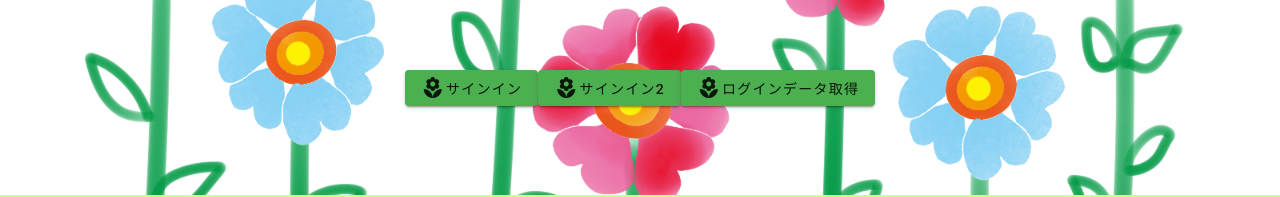
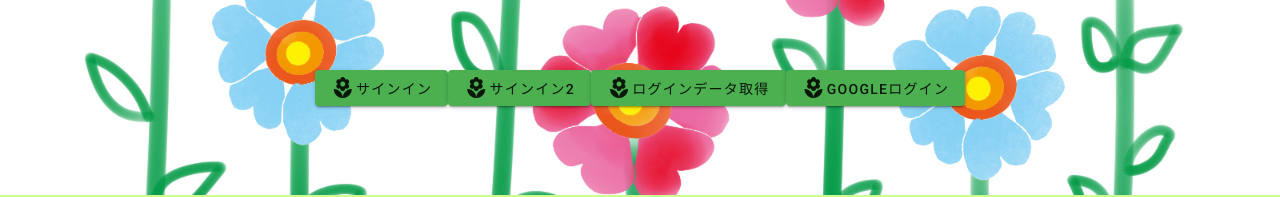
Before and after one commit to salt877/nyokki, a Vue app: page /signIn in a window 1280 px wide. Shown: the part 669-866 px from the top of the page. Built offline with nearby package versions, Linux system fonts and the light colour scheme; no server answers.

Commit message:
firebaseのインストールとGoogleログインの実装

```diff
--- a/package.json
+++ b/package.json
@@ -12,6 +12,7 @@
     "axios": "^0.21.0",
     "chart.js": "^2.9.4",
     "core-js": "^3.6.5",
+    "firebase": "^8.0.2",
     "moment": "^2.29.1",
     "vue": "^2.6.11",
     "vue-chartjs": "^3.5.1",
--- a/src/main.js
+++ b/src/main.js
@@ -4,10 +4,24 @@ import router from './router';
 import vuetify from './plugins/vuetify';
 import axios from 'axios'
 import store from './store';
+import firebase from 'firebase';
 
 Vue.config.productionTip = false
 
 axios.defaults.baseURL = process.env.VUE_APP_API_BASE_URL;
+
+// firebaseの設定
+var firebaseConfig = {
+  apiKey: "AIzaSyDEnfHmnNFAON0qVZNrBd65BiQOi2Cc0Lc",
+  authDomain: "nyokki-d9226.firebaseapp.com",
+  databaseURL: "https://nyokki-d9226.firebaseio.com",
+  projectId: "nyokki-d9226",
+  storageBucket: "nyokki-d9226.appspot.com",
+  messagingSenderId: "736172500788",
+  appId: "1:736172500788:web:b3f034e86c0e5e8242a761"
+};
+// Initialize Firebase
+firebase.initializeApp(firebaseConfig);
 
 new Vue({
   router: router,
--- a/src/views/SignIn.vue
+++ b/src/views/SignIn.vue
@@ -73,13 +73,16 @@
       <v-btn class="loginButton" color="green" @click="signIn"><v-icon>mdi-flower</v-icon>サインイン</v-btn>
       <v-btn class="loginButton" color="green" @click="signIn2"><v-icon>mdi-flower</v-icon>サインイン2</v-btn>
       <v-btn class="loginButton" color="green" @click="getData"><v-icon>mdi-flower</v-icon>ログインデータ取得</v-btn>
+      <v-btn class="loginButton" color="green" @click="googleLogin"><v-icon>mdi-flower</v-icon>Googleログイン</v-btn>
     </div>
   </div>
 </template>
 
 <script>
 import axios from "axios";
+import firebase from 'firebase'
 import { mapActions } from 'vuex'
+// import router from '../router'
 
 export default {
   data() {
@@ -147,6 +150,7 @@ export default {
 
     // ログイン時にデータを取得するメソッド
     getData(){
+
       axios.get("/get/Information", {
         params: {
           gmail: "same@gmail.com"
@@ -169,6 +173,52 @@ export default {
       .catch((error) => {
         console.log("失敗" + error);
       })
+    },
+
+    // Googleログイン
+    googleLogin(){
+      const provider = new firebase.auth.GoogleAuthProvider()
+
+      firebase.auth().signInWithPopup(provider)
+        .then(() => {
+          // const userData = {
+          //   name: res.additionalUserInfo.profile.name,
+          //   gmail: res.additionalUserInfo.profile.email
+          // }
+          // console.log(userData);
+
+          // if(res.additionalUserInfo.isNewUser){
+          //   console.log("新しく登録");
+          // } else {
+          //   console.log("elseが呼ばれました");
+            axios.get("/get/Information", {
+              params: {
+                gmail: "same@gmail.com"
+              }
+            })
+            .then((res) => {
+              console.log("成功");
+              console.log(res.data);
+              Promise.resolve()
+                .then(() => {
+                  this.setLoginUser(res.data.loginUser);
+                  this.setUserList(res.data.userList);
+                  this.setTodoList(res.data.todoList);
+                  this.setDailyReport(res.data.dailyReport);
+                  this.setMonthlyReport(res.data.monthlyReport);
+                  this.setObjective(res.data.objective);
+                  this.setFollowingList(res.data.followingList);
+                })
+            })
+            .catch((error) => {
+              console.log("失敗" + error);
+            })
+
+          // console.log(userData);
+          // console.log("成功");
+          // router.push('/')
+        })
+
     }
   },
   computed: {
```
Also changed, not shown: 1 other file (tests, documents, lock files or other folders).
